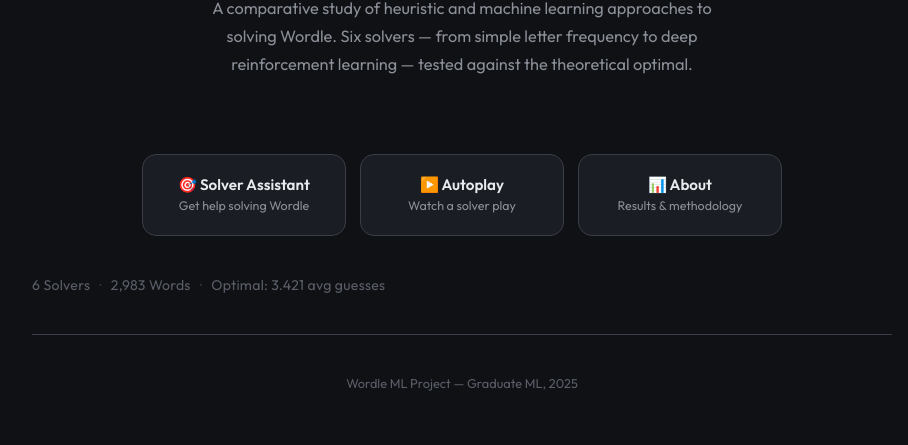
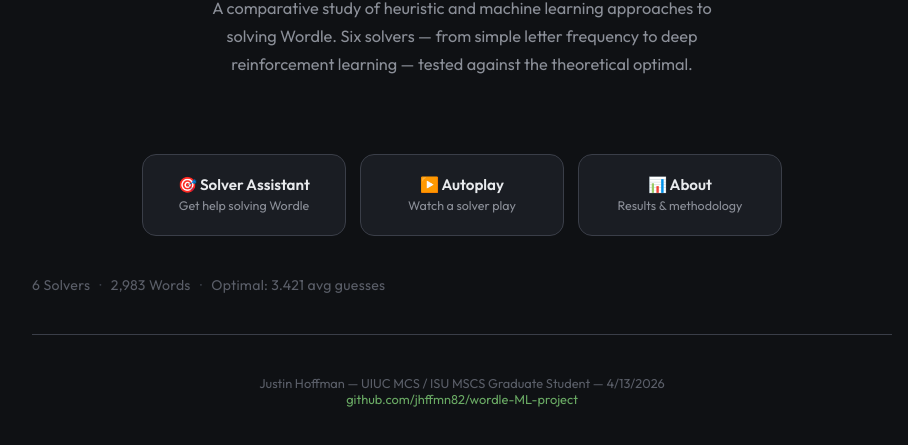
Before and after one commit to jhffmn82/wordle-ML-project, a plain HTML site: page web/templates/index.html in a window 1280 px wide. Shown: the part 307-752 px from the top of the page, without its empty margins (178-1086 px from the left). Drawn offline with Linux system fonts and the light colour scheme.

Commit message:
Update web/templates/index.html

```diff
--- a/web/templates/index.html
+++ b/web/templates/index.html
@@ -801,7 +801,8 @@
   </div>
 
   <div class="footer">
-    Wordle ML Project — Graduate ML, 2025
+    Justin Hoffman — UIUC MCS / ISU MSCS Graduate Student — 4/13/2026<br>
+    <a href="https://github.com/jhffmn82/wordle-ML-project" target="_blank">github.com/jhffmn82/wordle-ML-project</a>
   </div>
 </div>
 
```
